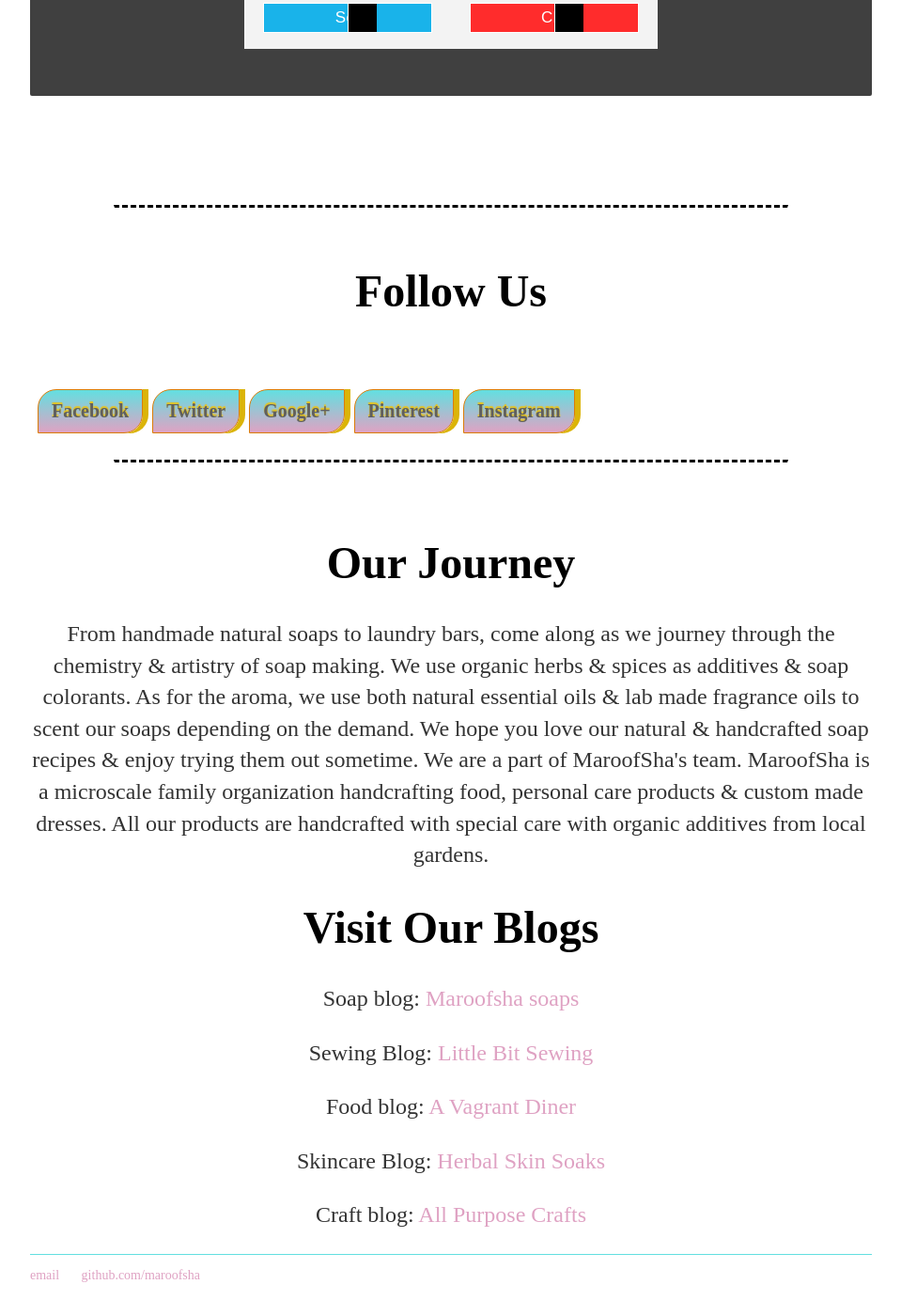
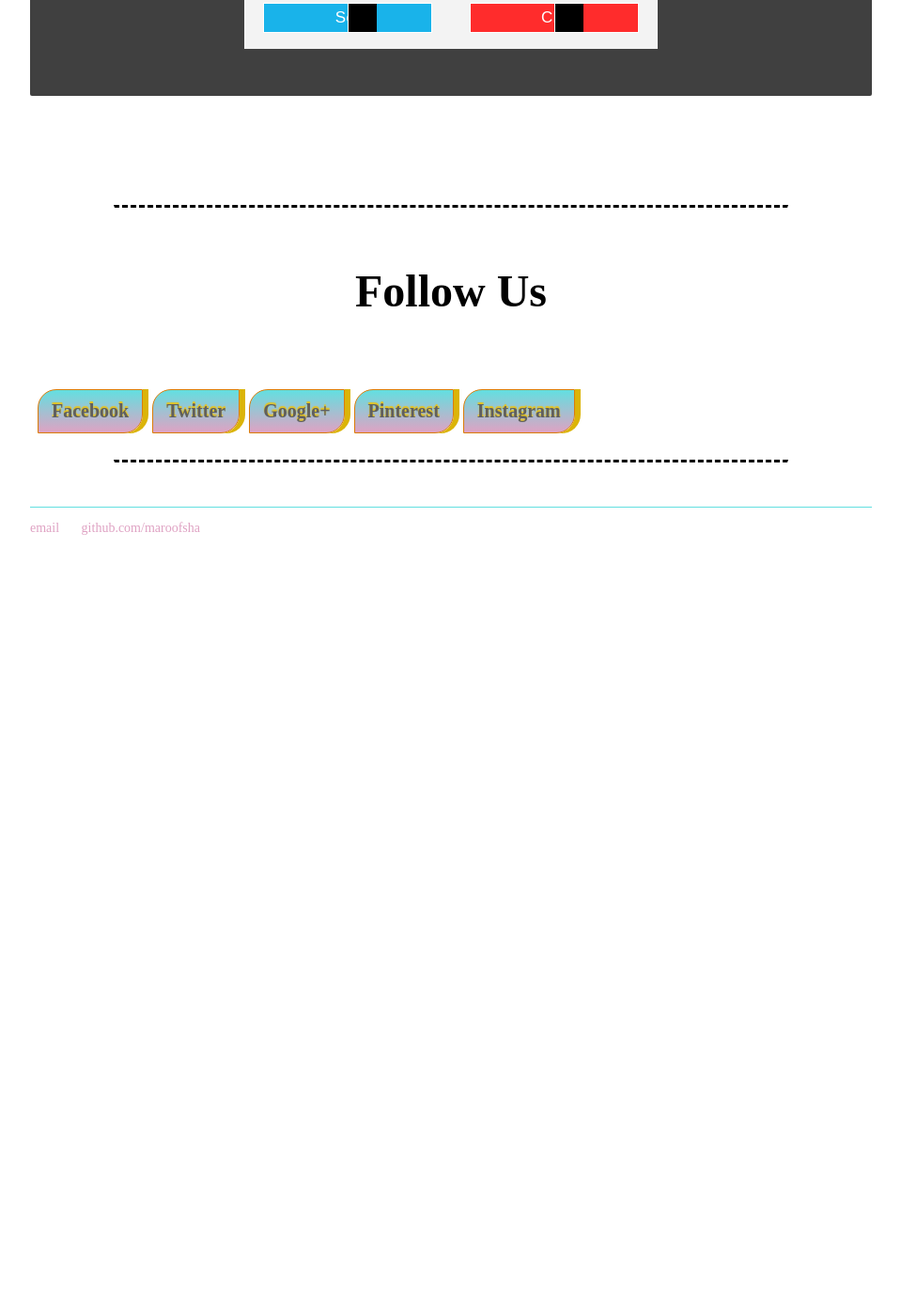
Before and after one commit to maroofsha/maroofsha.github.io, a Jekyll site: the page built from contact.html, in a window 1280 px wide and 1400 px high, scrolled down 841 px. Shown: the whole window at 94% size, without its empty margins (160-1119 px from the left). Built offline with Jekyll 4.4.1, drawn with Linux system fonts in a browser that asks for light colours; after the commit the page ends 1471 px from its top, so only the background shows below that.

Commit message:
Create contact.html

```diff
--- a/contact.html
+++ b/contact.html
@@ -417,22 +417,4 @@ transition:all 0.4s ease-in;
 
 
 
-<h1>Our Journey</h1>
-
-<p>From handmade natural soaps to laundry bars, come along as we journey through the chemistry &amp; artistry of soap making. We use organic herbs &amp; spices as additives &amp; soap colorants.
-
-As for the aroma, we use both natural essential oils &amp; lab made fragrance oils to scent our soaps depending on the demand. We hope you love our natural &amp; handcrafted soap recipes &amp; enjoy trying them out sometime. We are a part of MaroofSha's team. MaroofSha is a microscale family organization handcrafting food, personal care products &amp; custom made dresses.
-
- All our products are handcrafted with special care with organic additives from local gardens.</p>
-
-
-<h1>Visit Our Blogs</h1>
-
-
-
-  <p>Soap blog: <a href="http://www.maroofshasoaps.com/" target="_blank">Maroofsha soaps</a></p><p> Sewing Blog: <a href="http://www.littlebitsewing.com/" target="_blank" >Little Bit Sewing</a></p>
-
-<p>Food blog: <a href="http://www.avagrantdiner.com/" target="_blank">A Vagrant Diner</a></p> <p>Skincare Blog: <a href="http://www.herbalskinsoaks.blogspot.com/" target="_blank">Herbal Skin Soaks</a></p>
-<p>Craft blog: <a href="http://www.allpurposecrafts.blogspot.com/" target="_blank">All Purpose Crafts</a></p></center>
-
 </div><!-- /.blurb -->
```
